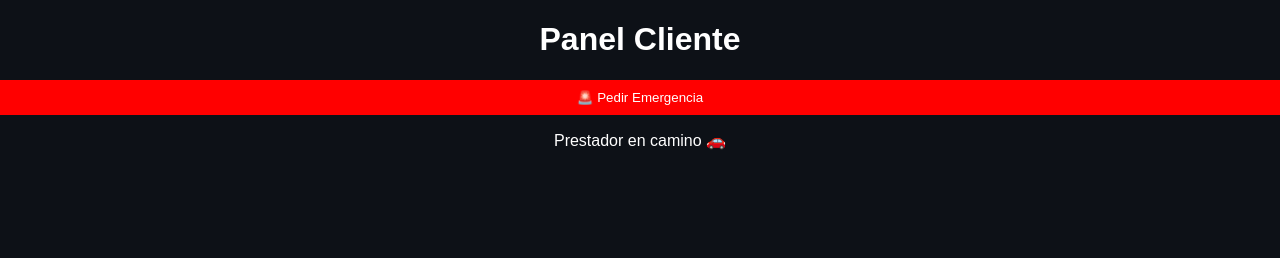
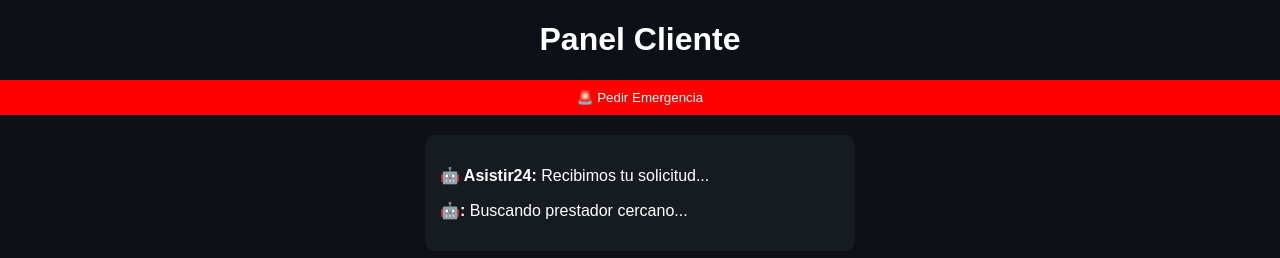
Before and after one commit to eruck4l1/Asistir24, a plain HTML site: page cliente.html in a window 1280 px wide. Both pictures are taken after a click on the button "🚨 Pedir Emergencia". Drawn offline with Linux system fonts and the light colour scheme.

Commit message:
version funcional final

```diff
--- a/cliente.html
+++ b/cliente.html
@@ -9,17 +9,27 @@
 
 <h1>Panel Cliente</h1>
 
-<button class="btn-red" onclick="pedir()">🚨 Pedir Emergencia</button>
+<button class="btn-red" onclick="iniciarChat()">🚨 Pedir Emergencia</button>
 
-<p id="estado"></p>
+<div id="chat" class="chat-box"></div>
 
 <script>
-function pedir() {
-  document.getElementById("estado").innerText = "Buscando asistencia...";
+function iniciarChat() {
+  const chat = document.getElementById("chat");
+
+  chat.innerHTML += "<p><b>🤖 Asistir24:</b> Recibimos tu solicitud...</p>";
 
   setTimeout(() => {
-    document.getElementById("estado").innerText = "Prestador en camino 🚗";
-  }, 2000);
+    chat.innerHTML += "<p><b>🤖:</b> Buscando prestador cercano...</p>";
+  }, 1500);
+
+  setTimeout(() => {
+    chat.innerHTML += "<p><b>🤖:</b> 🚗 Unidad asignada</p>";
+  }, 3000);
+
+  setTimeout(() => {
+    chat.innerHTML += "<p><b>🤖:</b> Tiempo estimado: 10 minutos</p>";
+  }, 4500);
 }
 </script>
 
--- a/styles.css
+++ b/styles.css
@@ -52,3 +52,12 @@ button:hover {
 .btn-red {
   background: red;
 }
+.chat-box {
+  background: #161b22;
+  margin: 20px auto;
+  padding: 15px;
+  width: 90%;
+  max-width: 400px;
+  border-radius: 10px;
+  text-align: left;
+}
```
